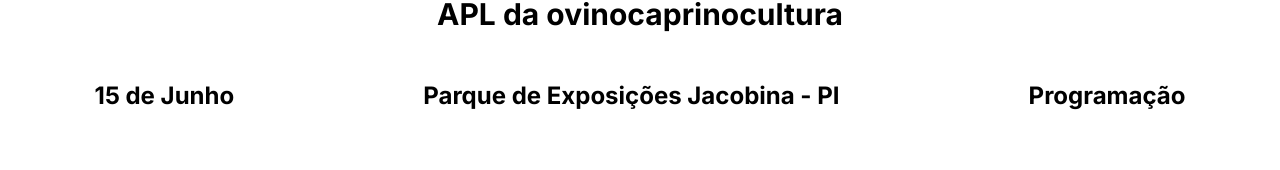
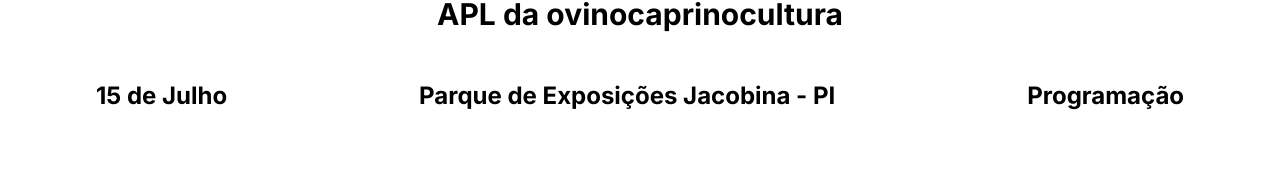
Before and after one commit to WendelSantosNunes/IagroSolucions, a Next.js app: page / in a window 1280 px wide. Shown: the part 160-330 px from the top of the page. Built offline with nearby package versions, Linux system fonts and the light colour scheme.

Commit message:
[REFACTOR]: update date

```diff
--- a/src/app/page.tsx
+++ b/src/app/page.tsx
@@ -12,7 +12,7 @@ export default function Home() {
         </h1>
 
         <div className="m-auto mt-12 flex flex-wrap justify-around text-2xl font-bold max-sm:text-lg">
-          <p className="text-center  max-md:w-full ">15 de Junho</p>
+          <p className="text-center  max-md:w-full ">15 de Julho</p>
           <p className="text-center  max-md:w-full ">
             Parque de Exposições Jacobina - PI
           </p>
```
